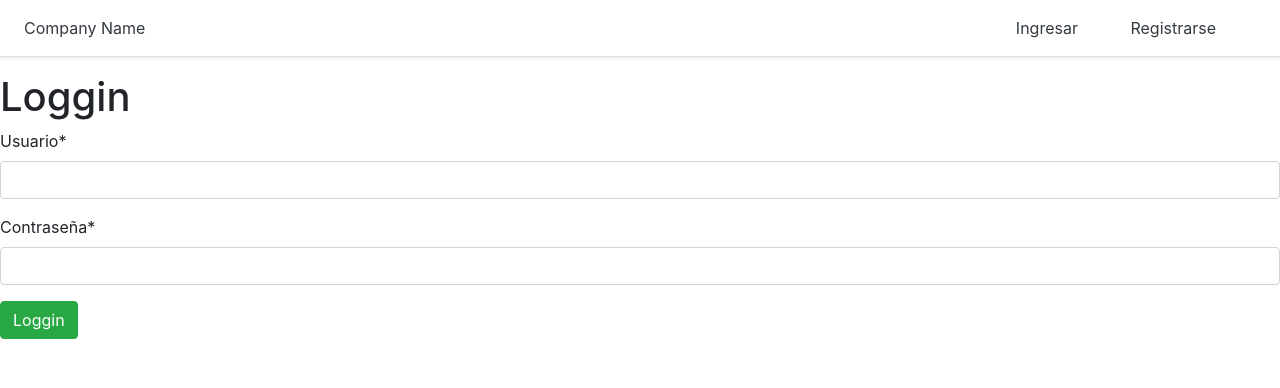
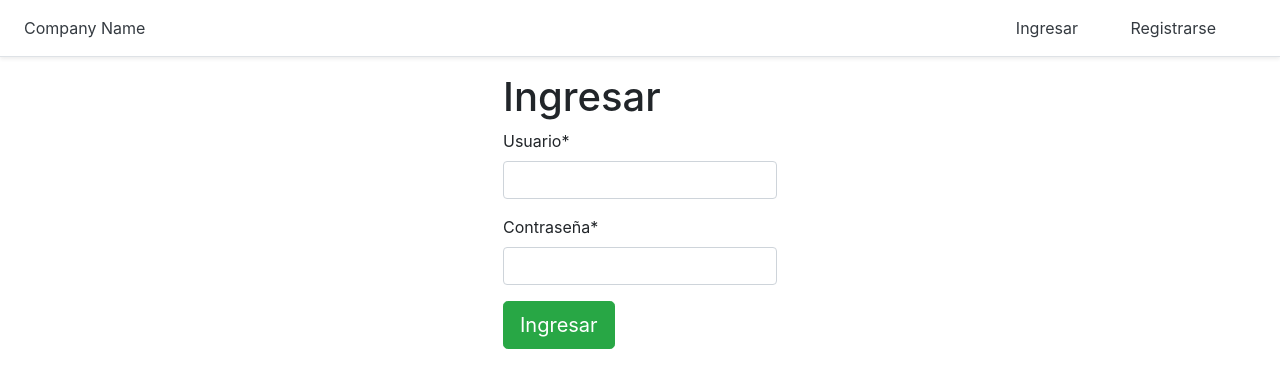
Before and after one commit to nahuelbrandan/company_website, a Django app: page /login/ in a window 1280 px wide. Shown: the top 388 px of the page. Run offline with Django 3.2, Linux system fonts and the light colour scheme; some libraries are stand-ins or nearby versions.

Commit message:
mejor diseño a los forms

```diff
--- a/src/app/forms.py
+++ b/src/app/forms.py
@@ -4,18 +4,21 @@ from django import forms
 class UserForm(forms.Form):
     first_name = forms.CharField(label='Nombre', max_length=100, required=False)
     last_name = forms.CharField(label='Apellido', max_length=100, required=False)
-    username = forms.CharField(label='Usuario', max_length=100, required=True)
-    password = forms.CharField(label='Contraseña', max_length=100, widget=forms.PasswordInput(), required=True)
+    username = forms.CharField(label='Usuario', max_length=200, required=True)
+    password = forms.CharField(label='Contraseña', max_length=200, widget=forms.PasswordInput(), required=True)
     email = forms.EmailField(label='Email', required=True)
 
 
 class LoginForm(forms.Form):
-    username = forms.CharField(label='Usuario', max_length=100, required=True)
-    password = forms.CharField(label='Contraseña', max_length=100, widget=forms.PasswordInput(), required=True)
+    username = forms.CharField(label='Usuario', max_length=200, required=True)
+    password = forms.CharField(label='Contraseña', max_length=200, widget=forms.PasswordInput(), required=True)
 
 
-class AddRoomForm(forms.Form):
-    title = forms.CharField(label='Titulo', max_length=100, required=True)
+class AddProductForm(forms.Form):
+    title = forms.CharField(label='Titulo', max_length=200, required=True)
     description = forms.CharField(widget=forms.Textarea, required=True)
-    address = forms.CharField(max_length=100, required=True)
-    image = forms.ImageField(required=True)
+    price = forms.IntegerField(label="Precio", required=True)
+    principal_image = forms.ImageField(label="Imagen principal",required=True)
+    aditional_image = forms.ImageField(label="Imagen adicional",required=False)
+    aditional_image_2 = forms.ImageField(label="Imagen adicional 2",required=False)
+    aditional_image_3 = forms.ImageField(label="Imagen adicional 3",required=False)
--- a/src/app/static/css/style.css
+++ b/src/app/static/css/style.css
@@ -1,14 +1,21 @@
 .title {
   color: grey;
-  font-size: 200%;
-  font-family:fantasy;
+  font-size: 300%;
+  font-family: fantasy;
+  text-align: center;
 }
 
 .description {
   color: black;
-  font-size: 180%;
+  font-size: 200%;
 }
 
 .user_info h3, h4 {
   text-align: center;
 }
+
+.center_form {
+  display: flex;
+  justify-content: center;
+  align-items: center;
+}
--- a/src/app/templates/login.html
+++ b/src/app/templates/login.html
@@ -1,12 +1,13 @@
 {% extends 'layout.html' %}
 {% block content %}
-  <h1>Loggin</h1>
+  {% load crispy_forms_tags %}
 
-  {% load crispy_forms_tags %}
+  <div class="center_form">
     <form action="/login/" method="POST">
         {% csrf_token %}
+        <h1>Ingresar</h1>
         {{ form|crispy }}
-      <button type="submit" class="btn btn-success">Loggin</button>
+        <button type="submit" class="btn btn-success btn-lg">Ingresar</button>
     </form>
 
     {% if messages %}
@@ -16,4 +17,5 @@
       {% endfor %}
     </ul>
     {% endif %}
+  </div>
 {% endblock %}
--- a/src/app/views.py
+++ b/src/app/views.py
@@ -6,7 +6,7 @@ from django.contrib.auth import authenticate, login, logout
 from django.contrib import messages
 from django.contrib.auth.decorators import login_required
 
-from .forms import UserForm, LoginForm, AddRoomForm
+from .forms import UserForm, LoginForm, AddProductForm
 from .models import Room
 from termcolor import cprint
 
@@ -79,13 +79,13 @@ class LogoutView(View):
 class AddRoomView(View):
     def get(self, req):
         context = {
-            'form': AddRoomForm(),
+            'form': AddProductForm(),
             'company_name': company_name
         }
         return render(req, 'add_product.html', context)
 
     def post(self, req):
-        form = AddRoomForm(req.POST)
+        form = AddProductForm(req.POST)
         Room.objects.create(**form.cleaned_data)
         return HttpResponse('Listo perro!')
 
```
Also changed, not shown: src/app/models.py (+5 -2 lines), src/app/templates/add_product.html (added, +13 -0 lines), src/app/templates/add_room.html (deleted, +0 -11 lines), src/app/templates/register.html (+7 -5 lines). Lines whose indentation alone changed are shown as unchanged.
